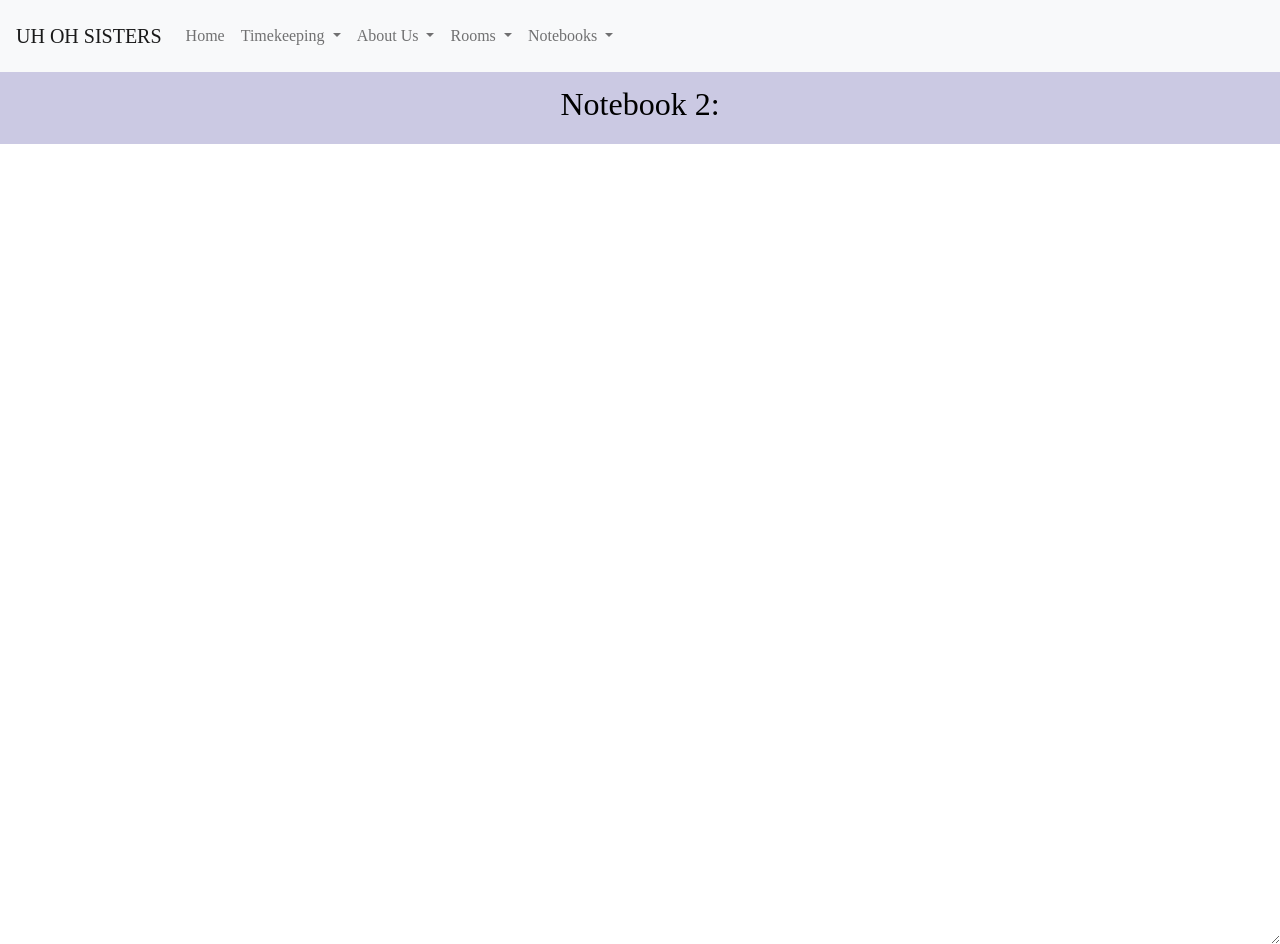
After one commit to aidanywu/furious_five, a Flask app: page /notebook2/ in a window 1280 px wide. The commit adds this page. Run offline with Flask 2, Linux system fonts and the light colour scheme; some libraries are stand-ins or nearby versions.

Commit message:
finished notebooks?!

```diff
--- a/main.py
+++ b/main.py
@@ -81,6 +81,20 @@ def cafe():
     return render_template("studyrooms/cafe.html")
 
 
+@app.route("/notebook1/")
+def notebook1():
+    return render_template("notebooks/notebook1.html")
+
+
+@app.route("/notebook2/")
+def notebook2():
+    return render_template("notebooks/notebook2.html")
+
+
+@app.route("/notebook3/")
+def notebook3():
+    return render_template("notebooks/notebook3.html")
+
 # runs the application on the development server
 if __name__ == "__main__":
     app.run(debug=True)
--- a/templates/layouts/base.html
+++ b/templates/layouts/base.html
@@ -1,6 +1,10 @@
 <link href="https://cdn.jsdelivr.net/npm/bootstrap@5.0.0/dist/css/bootstrap.min.css" rel="stylesheet" >
 <script src="https://cdn.jsdelivr.net/npm/@popperjs/core@2.9.2/dist/umd/popper.min.js" ></script>
 <script src="https://cdn.jsdelivr.net/npm/bootstrap@5.0.1/dist/js/bootstrap.min.js" integrity="sha384-Atwg2Pkwv9vp0ygtn1JAojH0nYbwNJLPhwyoVbhoPwBhjQPR5VtM2+xf0Uwh9KtT" crossorigin="anonymous" ></script>
+<head>
+    <head>
+        <link rel="icon" type="image/png" href="https://iconarchive.com/download/i107864/google/noto-emoji-objects/62864-notebook.ico">
+    </head>
 <style>
     :root{
         --white: whitesmoke;
@@ -30,6 +34,7 @@
     h1 {
         font-size: 2em;
         text-align: center;
+        text-align-all: center;
         line-height: 2;
     }
     h2 {
--- a/templates/layouts/navbar.html
+++ b/templates/layouts/navbar.html
@@ -44,6 +44,14 @@ This HTML is setup as a fragment allowing it to be "included" by other HTML file
                     </a>
                     <div class="dropdown-menu" aria-labelledby="dropdownMenuButton1">
                         <a class="dropdown-item" href="/cafe">Cafe Study</a>
+                <li class="nav-item dropdown">
+                    <a class="nav-link dropdown-toggle" href="#" data-bs-toggle="dropdown" aria-expanded="false" id="dropdownMenuButton1" type="button">
+                        Notebooks
+                    </a>
+                    <div class="dropdown-menu" aria-labelledby="dropdownMenuButton1">
+                        <a class="dropdown-item" href="/notebook1">Notebook 1</a>
+                        <a class="dropdown-item" href="/notebook2">Notebook 2</a>
+                        <a class="dropdown-item" href="/notebook3">Notebook 3</a>
                     </div>
                 </li>
             </nav>
--- /dev/null
+++ b/templates/notebooks/notebook2.html
@@ -0,0 +1,75 @@
+<!DOCTYPE html>
+<html lang="en">
+{% include "layouts/base.html" %}
+<head>
+    <title>Notebook 1</title>
+    <script src="http://code.jquery.com/jquery-2.0.3.min.js"></script>
+    <script type="text/javascript">
+        $(document).ready(function() {
+            $('#text').bind('keyup', function() {
+                var content = $(this).val();
+                setTitle(content);
+                setLineNumber(content);
+            });
+
+            $('#text').bind('focus click', function() {
+                var content = $(this).val();
+                setLineNumber(content);
+            });
+        });
+
+        function setTitle(content) {
+            var lines = content.split('\n');
+
+            for (i = 0; i < lines.length; i++) {
+                if (lines[i].trim().length > 0) {
+                    document.title = lines[i];
+                    return 0;
+                }
+            }
+
+            document.title = "Notepad";
+        }
+
+        function setLineNumber(content) {
+            var lineNumber = content.substr(0, $('#text').prop('selectionStart')).split("\n").length;
+            $('#lineNumber').html(lineNumber);
+        }
+    </script>
+    <style type="text/css">
+        #text {
+            position: absolute;
+            font-family: "Times New Roman";
+            font-size: 15px;
+            width: 100%;
+            height: 100%;
+            border: none;
+            outline: none;
+            padding: 15px;
+            padding-bottom: 35px;
+            background: #ffffff;
+        }
+
+        #statusBarText {
+            font-family: 'Times New Roman';
+            font-size: 12px;
+            font-weight: bold;
+            color: #393C3E;
+            text-shadow: 1px 1px #CBCBCB;
+            margin-left: 6px;
+            margin-top: 3px;
+        }
+    </style>
+</head>
+<body>
+<h1>
+    Notebook 2:
+</h1>
+<textarea id="text" autofocus spellcheck="false"></textarea>
+<div id="ruler"></div>
+<div id="statusBar">
+    <div id="statusBarText">Line <span id="lineNumber">1</span></div>
+</div>
+</body>
+</html>
+<!-- inspiration: https://gist.github.com/orrsella/5993867#file-notepad-html-L2 -->
```
Also changed, not shown: templates/index.html (deleted, +0 -12 lines), templates/notebooks/notebook1.html (added, +75 -0 lines), templates/notebooks/notebook3.html (added, +75 -0 lines).
